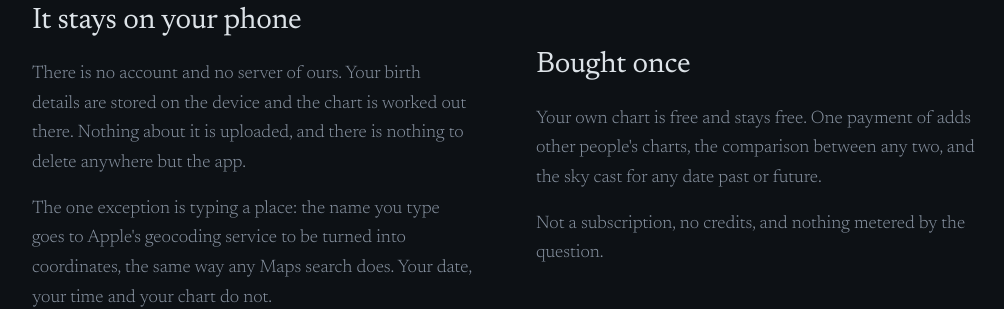
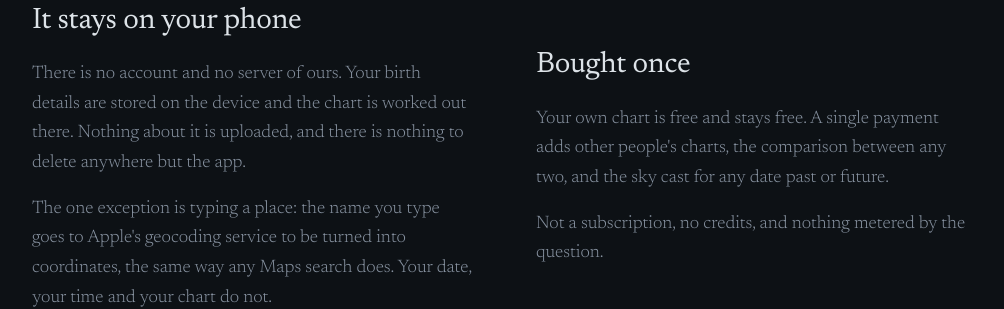
Before and after one commit to AG-Studio-Apps/ascendant-docs, a Jekyll site: the page built from index.html, in a window 1280 px wide and 900 px high, scrolled down 2471 px. Shown: the part 150-459 px from the top of the window, without its empty margins (136-1140 px from the left). Built offline with Jekyll 4.4.1, drawn with Linux system fonts in a browser that asks for light colours.

Commit message:
Finish taking the price out
One of the two sentences on the overview page did not match the edit and went
up still reading "One payment of {{ site.price }}", against a config key that
had just been deleted, so it rendered as "One payment of  adds other people's
charts". Pushed before I checked the result of my own change.

```diff
--- a/index.html
+++ b/index.html
@@ -71,7 +71,7 @@ title: Ascendant
     </div>
     <div>
       <h2>Bought once</h2>
-      <p>Your own chart is free and stays free. One payment of {{ site.price }} adds other
+      <p>Your own chart is free and stays free. A single payment adds other
          people's charts, the comparison between any two, and the sky cast for any date
          past or future.</p>
       <p>Not a subscription, no credits, and nothing metered by the question.</p>
```
